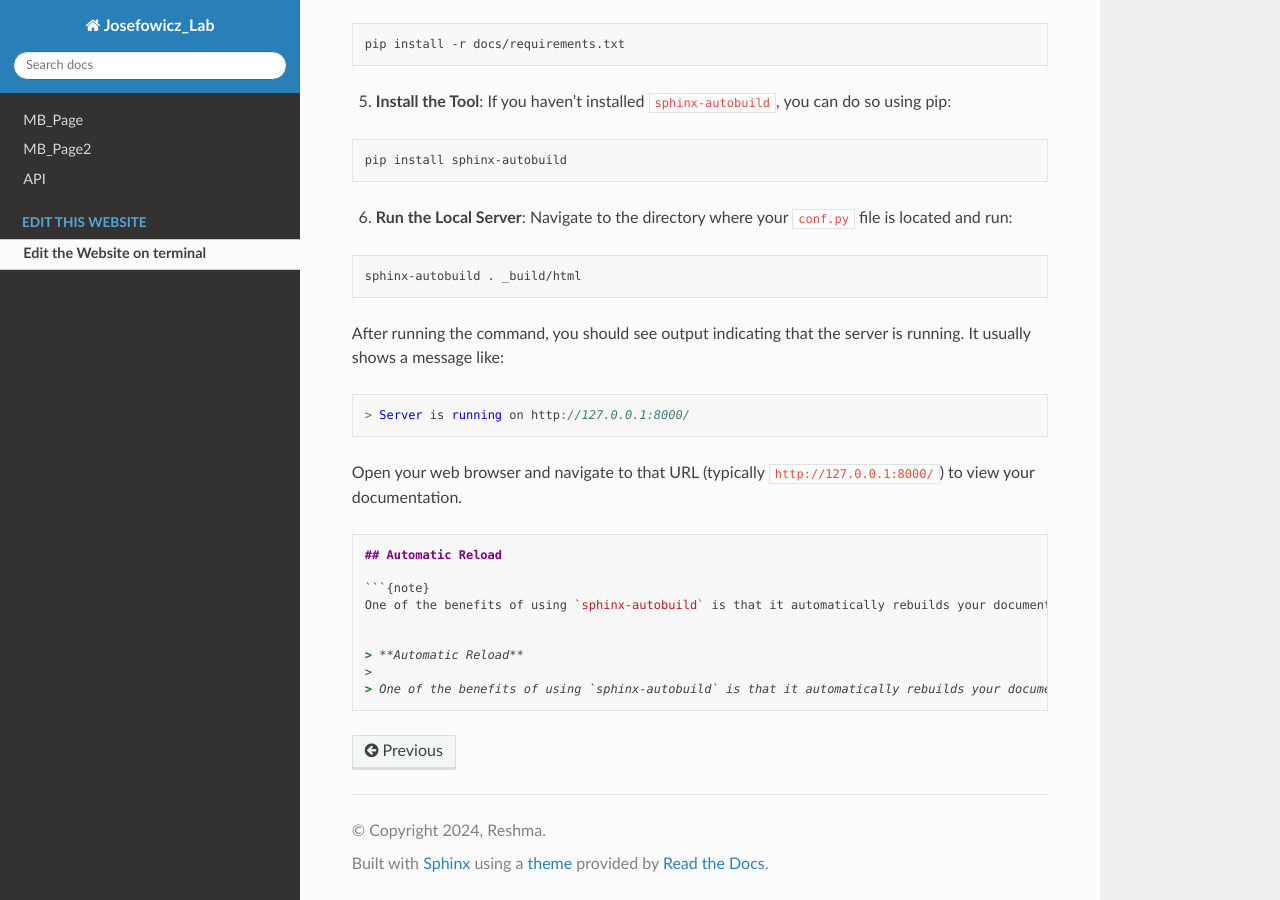
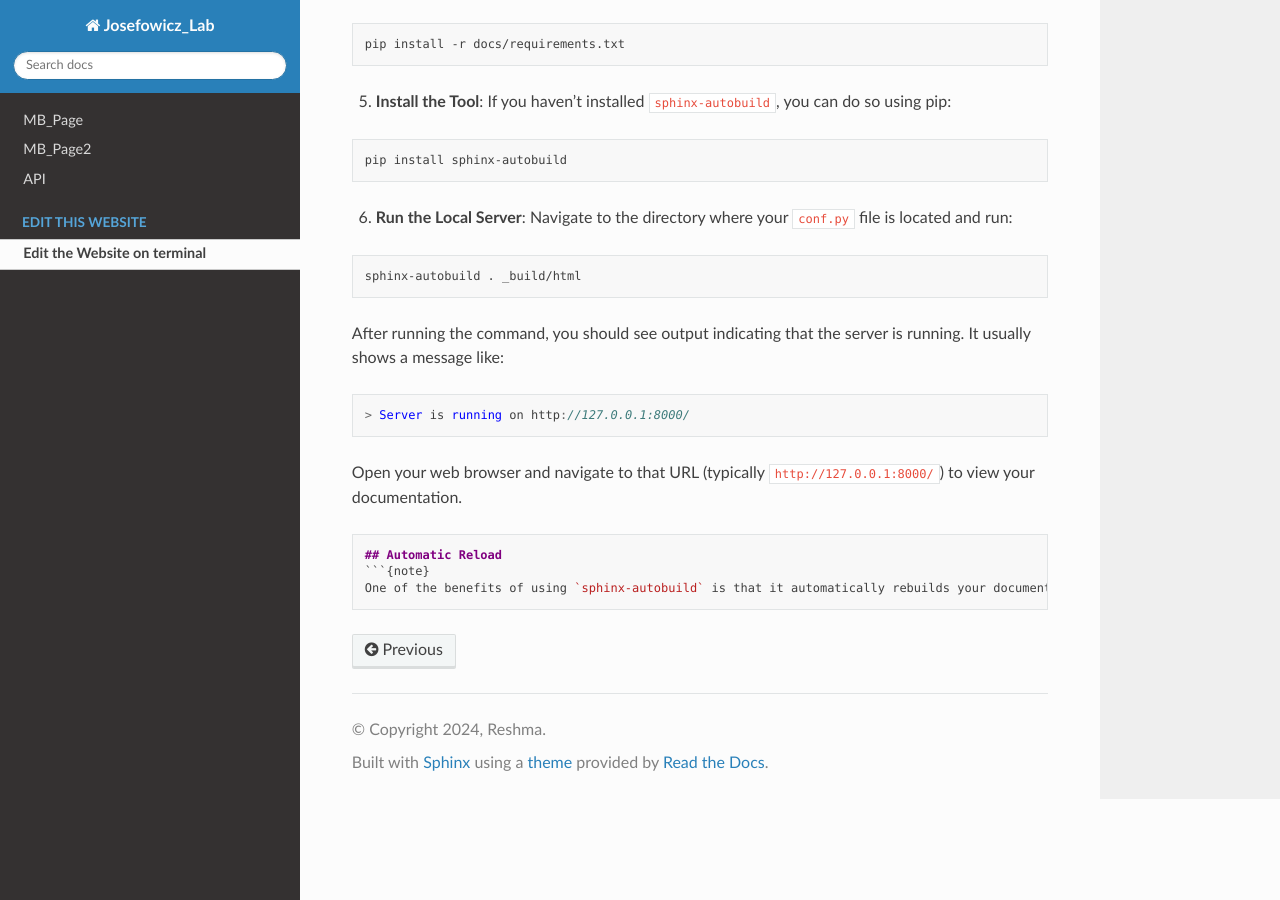
Before and after one commit to ReshmaRamaiah10/Josefowicz_lab_wiki, a Sphinx documentation site: the page built from docs/source/usage.md, in a window 1280 px wide and 900 px high, scrolled down 576 px. Built offline with Sphinx 7.4.7 and the Read the Docs theme 3.1.0, drawn with Linux system fonts in a browser that asks for light colours.

Commit message:
Update usage.md

````diff
--- a/docs/source/usage.md
+++ b/docs/source/usage.md
@@ -41,11 +41,5 @@ Open your web browser and navigate to that URL (typically `http://127.0.0.1:8000
 
 ```markdown
 ## Automatic Reload
-
 ```{note}
 One of the benefits of using `sphinx-autobuild` is that it automatically rebuilds your documentation whenever you make changes to the source files. You can just save your changes, and the browser will refresh to show the updated content.
-
-
-> **Automatic Reload**
->
-> One of the benefits of using `sphinx-autobuild` is that it automatically rebuilds your documentation whenever you make changes to the source files. You can just save your changes, and the browser will refresh to show the updated content.
````
